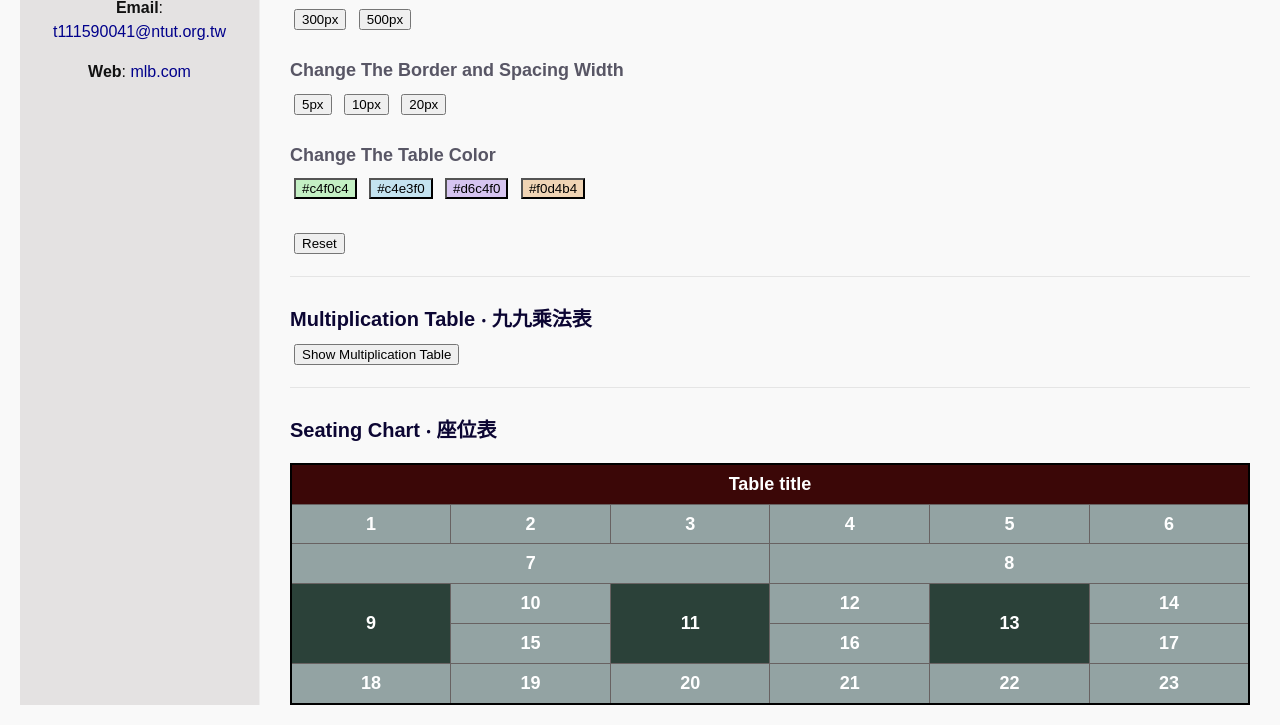
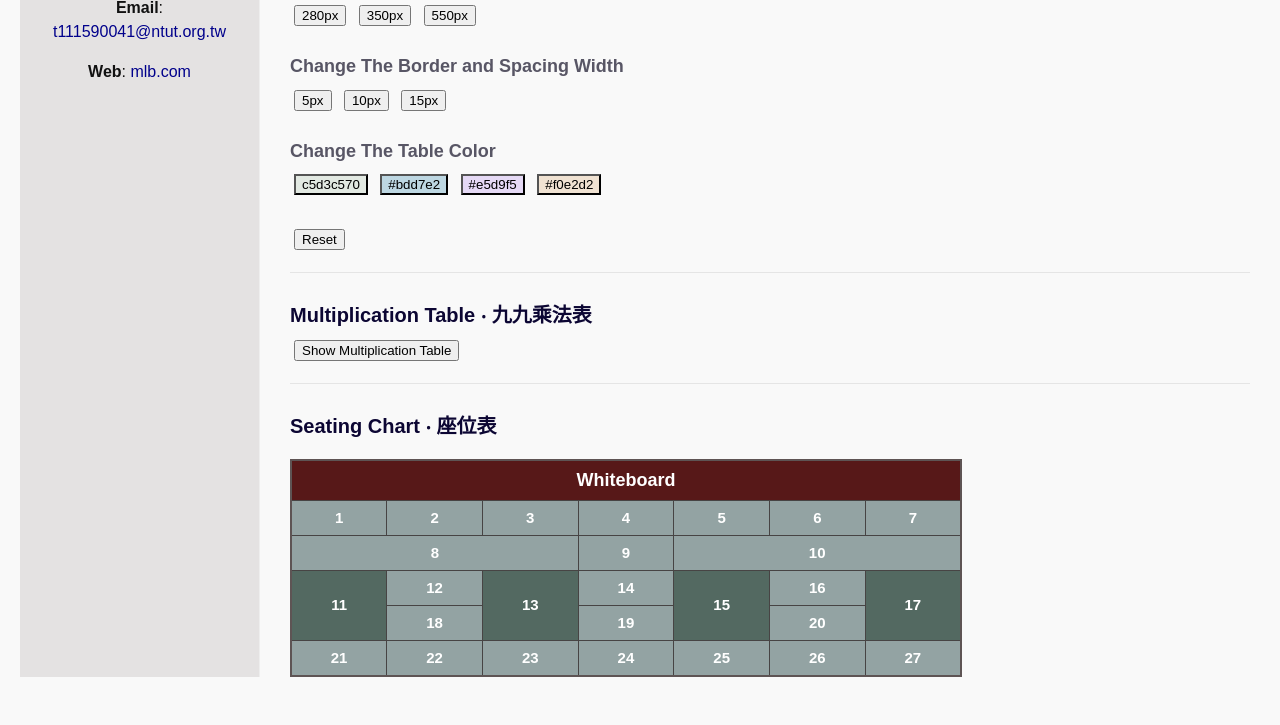
Before and after one commit to jueanc/WebProgrammingClass, a plain HTML site: page midProject/Table.html in a window 1280 px wide. Shown: the part 351-1076 px from the top of the page. After the commit the page ends 1048 px from the top, so only its background shows below. Drawn offline with Linux system fonts and the light colour scheme.

```diff
--- a/midProject/Table.html
+++ b/midProject/Table.html
@@ -49,7 +49,7 @@
 
       <h1>Customizable Table ‧ 自定義表格</h1>
 
-      <table id="scoreTable" border="1" style="border-collapse: separate; border-spacing: 2px; background-color: #fcfcf0; border: 2px solid #555;">
+      <table id="scoreTable" width =300 style="border-collapse: separate; border-spacing: 1px; background-color: #fcfcf0; border: 2px solid #555;">
         <tr>
           <th>Math</th>
           <th>English</th>
@@ -68,19 +68,20 @@
       </table>
 
       <h2>Change The Table Width</h2>
-      <button onclick="changeWidth('300px')">300px</button>
-      <button onclick="changeWidth('500px')">500px</button>
+      <button onclick="changeWidth('280px')">280px</button>
+      <button onclick="changeWidth('350px')">350px</button>
+      <button onclick="changeWidth('550px')">550px</button>
 
       <h2>Change The Border and Spacing Width</h2>
       <button onclick="changeBorder(5)">5px</button>
       <button onclick="changeBorder(10)">10px</button>
-      <button onclick="changeBorder(20)">20px</button>
+      <button onclick="changeBorder(15)">15px</button>
 
       <h2>Change The Table Color</h2>
-      <button style="background-color:#c4f0c4;" onclick="changeColor('#c4f0c4')">#c4f0c4</button>
-      <button style="background-color:#c4e3f0;" onclick="changeColor('#c4e3f0')">#c4e3f0</button>
-      <button style="background-color:#d6c4f0;" onclick="changeColor('#d6c4f0')">#d6c4f0</button>
-      <button style="background-color:#f0d4b4;" onclick="changeColor('#f0d4b4')">#f0d4b4</button>
+      <button style="background-color:#c5d3c570;" onclick="changeColor('#c5d3c570')">c5d3c570</button>
+      <button style="background-color:#bdd7e2;" onclick="changeColor('#bdd7e2')">#bdd7e2</button>
+      <button style="background-color:#e5d9f5;" onclick="changeColor('#e5d9f5')">#e5d9f5</button>
+      <button style="background-color:#f0e2d2;" onclick="changeColor('#f0e2d2')">#f0e2d2</button>
 
       <br><br>
       <button onclick="resetTable()">Reset</button>
@@ -99,7 +100,6 @@
         }
 
         function changeBorder(size) {
-          // ✅ 只改外框和間距
           table.style.border = size + 'px solid #555';
           table.style.borderSpacing = size + 'px';
         }
@@ -154,32 +154,34 @@
 <div class="task3">
   <table>
     <tr>
-      <th colspan="6" class="ttl" style="background-color: #3b0707;">Table title</th>
+      <th colspan="7" class="ttl" style="background-color: #571818;">Whiteboard</th>
     </tr>
     <tr>
       <th>1</th><th>2</th><th>3</th>
-      <th>4</th><th>5</th><th>6</th>
+      <th>4</th><th>5</th><th>6</th><th>7</th>
     </tr>
     <tr>
-      <th colspan="3">7</th>
       <th colspan="3">8</th>
+      <th>9</th>
+      <th colspan="3">10</th>
     </tr>
     <tr>
-      <th rowspan="2"  style="background-color: rgb(43,65,57); ">9</th>
-      <th>10</th>
-      <th rowspan="2" style="background-color: rgb(43,65,57); ">11</th>
+      <th rowspan="2"  style="background-color: rgb(83, 105, 97); ">11</th>
       <th>12</th>
-      <th rowspan="2" style="background-color: rgb(43,65,57); ">13</th>
+      <th rowspan="2" style="background-color: rgb(83, 105, 97); ">13</th>
       <th>14</th>
+      <th rowspan="2" style="background-color: rgb(83, 105, 97); ">15</th>
+      <th>16</th>
+      <th rowspan="2" style="background-color: rgb(83, 105, 97); ">17</th>
     </tr>
     <tr>
-      <th>15</th>
-      <th>16</th>
-      <th>17</th>
+      <th>18</th>
+      <th>19</th>
+      <th>20</th>
     </tr>
     <tr>
-      <th>18</th><th>19</th><th>20</th>
       <th>21</th><th>22</th><th>23</th>
+      <th>24</th><th>25</th><th>26</th><th>27</th>
     </tr>
   </table>
 </div>
--- a/midProject/styles.css
+++ b/midProject/styles.css
@@ -327,24 +327,26 @@ header {
 .task3 { margin-top: 20px; }
 
 .task3 table {
-  width: 100%;
+  width: 70%;
   border-collapse: collapse !important;  /* 覆蓋原本的 separate */
   border-spacing: 0 !important;
   table-layout: fixed;
   background: #a53030;
-  border: 2px solid #000000;
+  border: 2px solid #5e5454;
+  font-family: "Poppins", "Noto Sans TC", sans-serif; /* ★ 加這行 */
 }
 
 .task3 th, .task3 td {
-  border: 1px solid #686262;
+  border: 1px solid #474444;
   padding: 5px;
   text-align: center;
   word-wrap: break-word;
-  font-size: 18px;
+  font-size: 15px;
 }
 
 .task3 th.ttl {
   background: #f2f2f2;
   font-weight: 800;
   font-size: 18px;
+
 }
```
